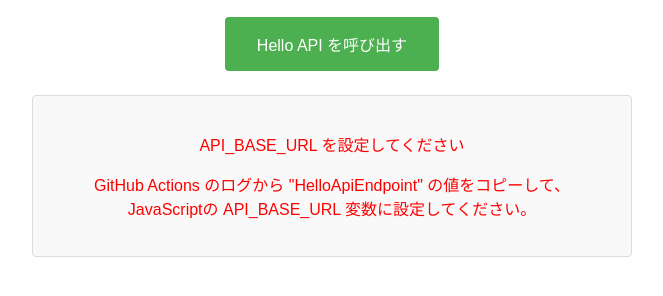
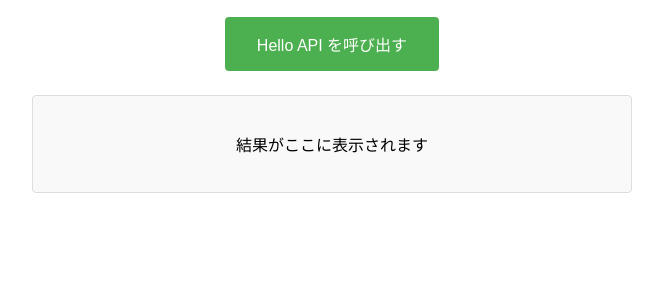
Before and after one commit to idw-coder/contact-s3cf-lambda, a plain HTML site: page frontend/index.html in a window 1280 px wide. Shown: the part 186-482 px from the top of the page, without its empty margins (308-971 px from the left). Drawn offline with Linux system fonts and the light colour scheme.

Commit message:
不要なAPI URLチェックのコードを削除

```diff
--- a/frontend/index.html
+++ b/frontend/index.html
@@ -117,19 +117,6 @@
                 button.textContent = 'Hello API を呼び出す';
             }
         }
-
-        // ページ読み込み時にAPI URLが設定されているかチェック
-        window.onload = function() {
-            if (API_BASE_URL === 'https://oiejd6jp3m.execute-api.ap-northeast-1.amazonaws.com') {
-                document.getElementById('result').innerHTML = `
-                    <div class="error">
-                        <p>API_BASE_URL を設定してください</p>
-                        <p>GitHub Actions のログから "HelloApiEndpoint" の値をコピーして、<br>
-                        JavaScriptの API_BASE_URL 変数に設定してください。</p>
-                    </div>
-                `;
-            }
-        };
     </script>
 </body>
 </html>
```
